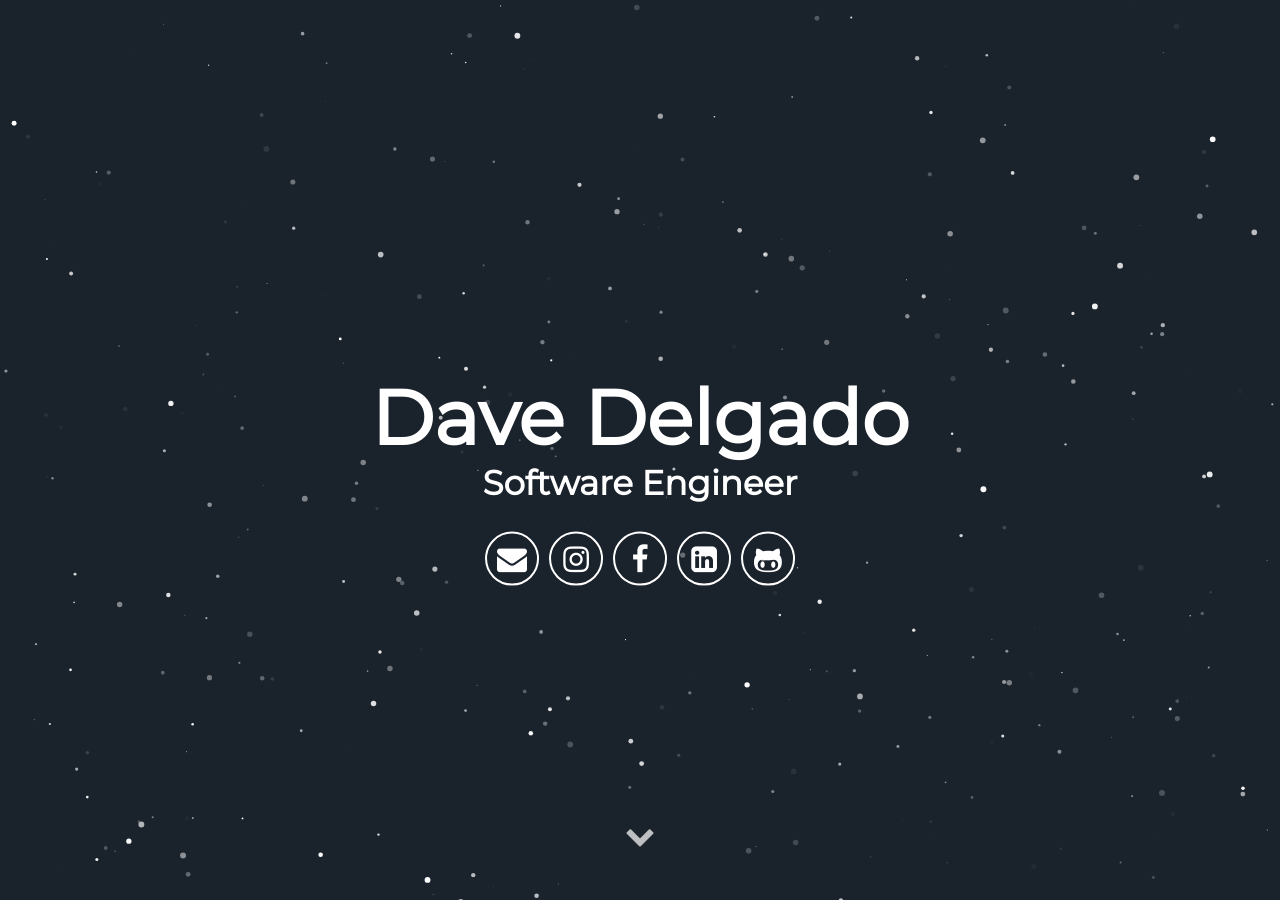
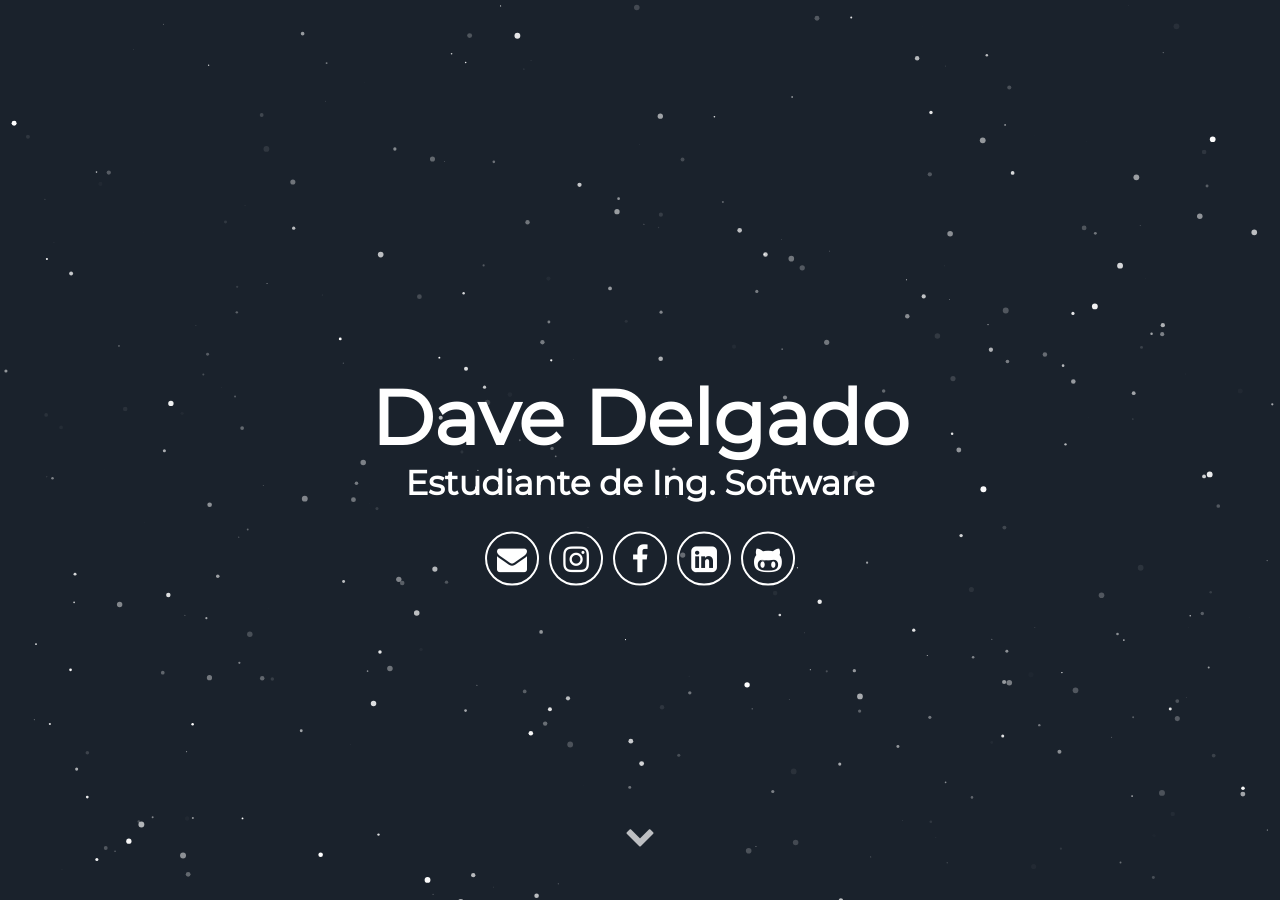
Before and after one commit to DaveSDev/davesdev, a Jekyll site: the page built from index.html, in a window 1280 px wide and 900 px high. Built offline with Jekyll 4.4.1, drawn with Linux system fonts in a browser that asks for light colours; some web fonts are replaced.

Commit message:
Update _config.yml

```diff
--- a/_config.yml
+++ b/_config.yml
@@ -7,7 +7,7 @@ description: Jekyll Theme Minimal Resume
 # User settings
 username: Dave Delgado
 user_description: I\'m a nomad Software Engineer, always searching for the next challenge; no task is too scary nor too difficult. Lately I have been immersed in the <b>crypto-world</b> working for Radix, a London based startup trying to create the next massive scalable DLT. I'm one of the two guys behind all the JS related stuff.
-user_title: Software Engineer
+user_title: Estudiante de Ing. Software
 email: dave@sdstudioec.tk
 # twitter_username: lorem_ipsum
 # github_username:  lorem_ipsum
```
